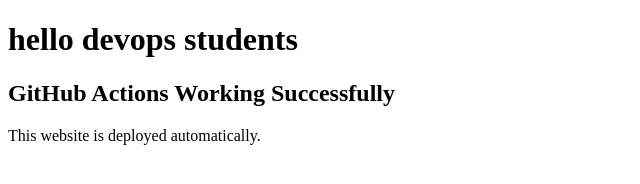
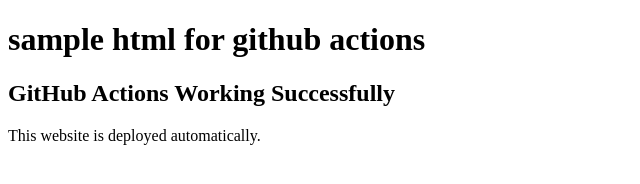
Before and after one commit to Syedibrahim07/github-actions-demo, a plain HTML site: page index.html in a window 1280 px wide. Shown: the whole page, without its empty margins (0-640 px from the left). Drawn offline with Linux system fonts and the light colour scheme.

Commit message:
update wedsite

```diff
--- a/index.html
+++ b/index.html
@@ -5,7 +5,7 @@
     <title>My First CI CD Project</title>
 </head>
 <body>
-    <h1>hello devops students</h1>
+    <h1>sample html for github actions</h1>
     <h2>GitHub Actions Working Successfully</h2>
     <p>This website is deployed automatically.</p>
 </body>
```
Also changed, not shown: 1 other file.
